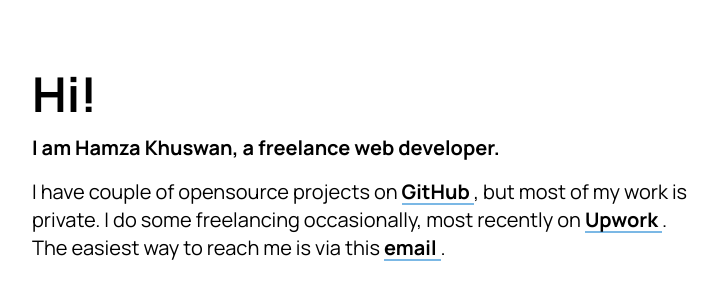
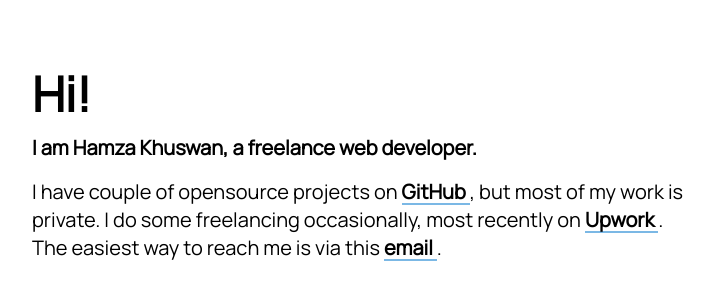
Before and after one commit to hamzakhuswan/hamzakhuswan.github.io, a website built with webpack: page src/index.html in a window 1280 px wide. Shown: the part 602-902 px from the top of the page, without its empty margins (280-998 px from the left). Built offline with nearby package versions, Linux system fonts and the light colour scheme.

Commit message:
remove unused fonts

```diff
--- a/src/style.css
+++ b/src/style.css
@@ -9,9 +9,4 @@
         font-weight: 400;
         src: url("./fonts/Manrope-Regular.ttf");
     }
-    @font-face {
-        font-family: "Manrope";
-        font-weight: 700;
-        src: url("./fonts/Manrope-Bold.ttf");
-    }
 }
```
Also changed, not shown: src/fonts/Manrope-Bold.ttf (deleted), src/fonts/Manrope-SemiBold.ttf (deleted).
